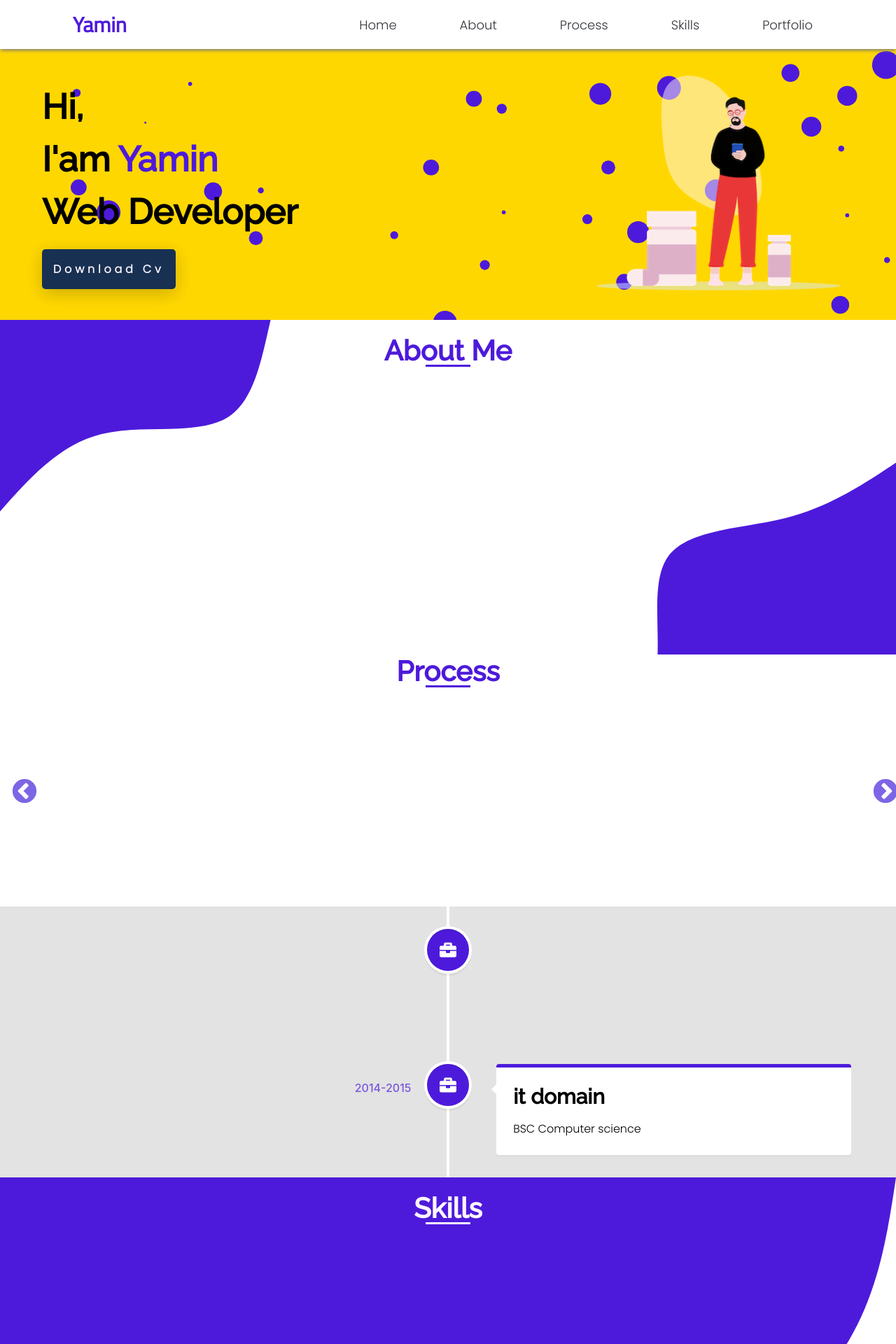
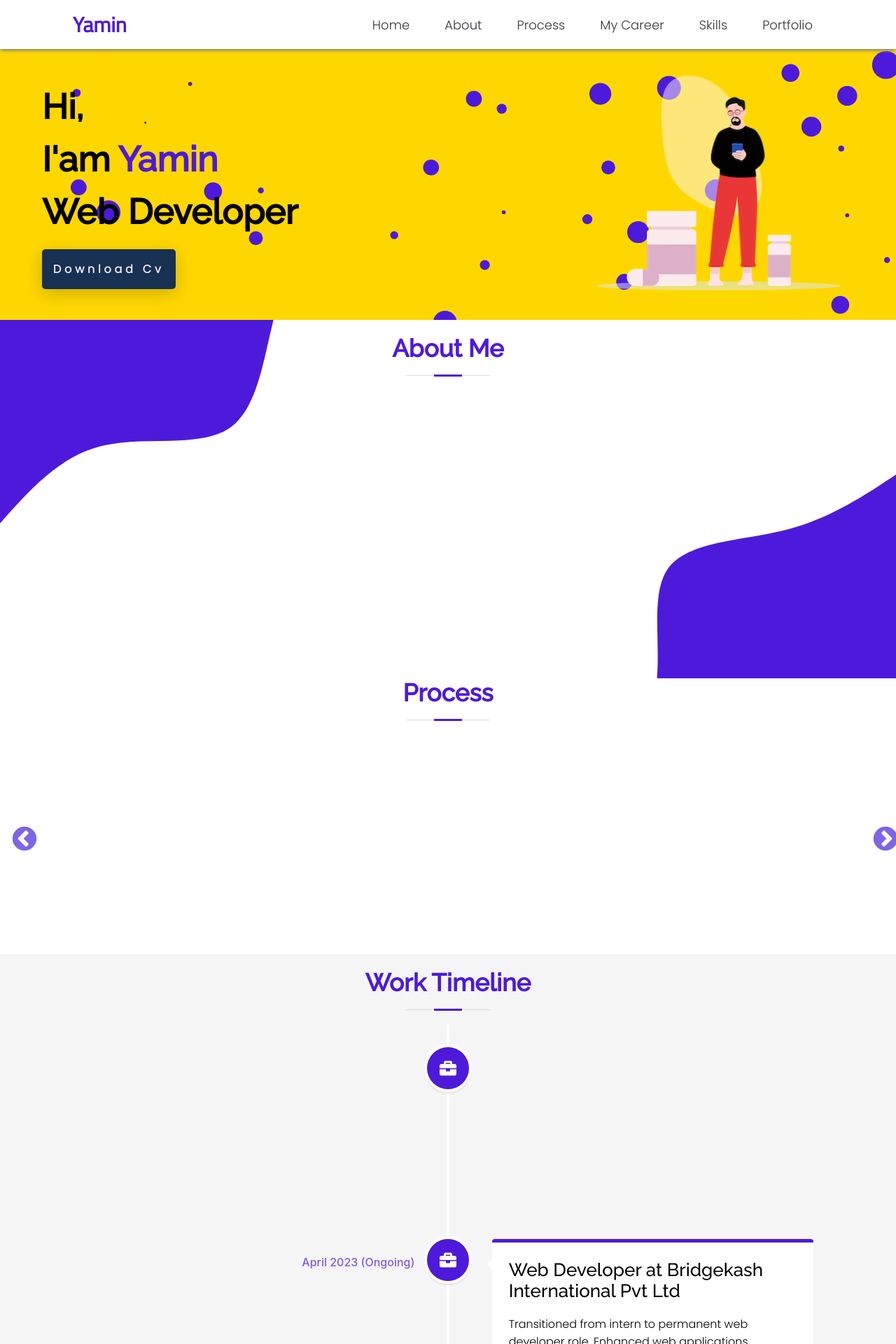
Before and after one commit to mohmmadyaminsurve/PortfolioReactJs, a React (Create React App) app: page / in a window 1280 px wide. Shown: the top 1920 px of the page at 70% size. Built offline with nearby package versions, Linux system fonts and the light colour scheme.

Commit message:
content and minor changes done

```diff
--- a/src/App.scss
+++ b/src/App.scss
@@ -174,7 +174,7 @@ h1 {
 }
 
 h2 {
-  font-size: 40px;
+  font-size: 35px;
 
   @include lg {
     font-size: 30px;
@@ -189,20 +189,47 @@ h3 {
   }
 }
 
+h4 {
+  font-size: 26px;
+  font-weight: 300;
+  margin-bottom: 20px;
+}
+
 .title {
   position: relative;
   color: $primary-color;
   text-align: center;
   width: -webkit-fill-available;
+  margin-bottom: 20px;
+  padding-bottom: 20px;
+  &::before {
+    content: "";
+    position: absolute;
+    display: block;
+    width: 120px;
+    height: 1px;
+    background: #ddd;
+    bottom: 1px;
+    left: calc(50% - 60px);
+  }
+
   &::after {
+    // position: absolute;
+    // content: "";
+    // width: 64px;
+    // height: 0.18rem;
+    // left: 0;
+    // right: 0;
+    // margin: auto;
+    // bottom: 0;
+    // background-color: $primary-color;
+    content: "";
     position: absolute;
-    content: "";
-    width: 64px;
-    height: 0.18rem;
-    left: 0;
-    right: 0;
-    margin: auto;
+    display: block;
+    width: 40px;
+    height: 3px;
+    background: $primary-color;
     bottom: 0;
-    background-color: $primary-color;
+    left: calc(50% - 20px);
   }
 }
--- a/src/components/Navbar.js
+++ b/src/components/Navbar.js
@@ -57,6 +57,20 @@ const Navbar = () => {
 
             <li className="nav-item">
               <Link
+                to="work"
+                className="nav-link"
+                spy={true}
+                smooth={true}
+                offset={-80}
+                duration={500}
+                onClick={closeMenu}
+              >
+                My Career
+              </Link>
+            </li>
+
+            <li className="nav-item">
+              <Link
                 to="skill"
                 className="nav-link"
                 spy={true}
--- a/src/components/Navbar.scss
+++ b/src/components/Navbar.scss
@@ -44,7 +44,7 @@ header {
 
   .nav-menu {
     @include flex;
-    column-gap: 60px;
+    column-gap: 20px;
 
     li {
       a {
--- a/src/components/Portfolio.js
+++ b/src/components/Portfolio.js
@@ -42,11 +42,10 @@ const Portfolio = () => {
                     <img src={websiteone} alt="" />
                   </div>
                   <div className="text-container">
-                    <h3> content1 </h3>
+                    <h3> Darjeeling Welfare Society </h3>
                     <p>
-                      Lorem ipsum dolor sit amet consectetur adipisicing elit. Temporibus at corporis amet autem tempora
-                      ut culpa dolore totam a, vero est, aspernatur molestias ex deleniti cum. Repudiandae officiis
-                      quaerat doloremque?
+                      NGO website led by former Indian Foreign Secretary, Harsh Vardhan Shringla. Showcasing impactful
+                      projects and initiatives dedicated to positive change and social betterment.
                     </p>
                   </div>
                 </div>
@@ -56,11 +55,10 @@ const Portfolio = () => {
                     <img src="/" alt="" />
                   </div>
                   <div className="text-container">
-                    <h3> content1 </h3>
+                    <h3> Nehar Kar Wig Studio </h3>
                     <p>
-                      Lorem ipsum dolor sit amet consectetur adipisicing elit. Temporibus at corporis amet autem tempora
-                      ut culpa dolore totam a, vero est, aspernatur molestias ex deleniti cum. Repudiandae officiis
-                      quaerat doloremque?
+                      Tailored website design for Nehar Kar Wig Studio, showcasing their diverse range of wig products
+                      and services. Designed to provide an intuitive and engaging user experience.
                     </p>
                   </div>
                 </div>
@@ -70,33 +68,85 @@ const Portfolio = () => {
                     <img src="/" alt="" />
                   </div>
                   <div className="text-container">
-                    <h3> content1 </h3>
+                    <h3> FigureSlim </h3>
                     <p>
-                      Lorem ipsum dolor sit amet consectetur adipisicing elit. Temporibus at corporis amet autem tempora
-                      ut culpa dolore totam a, vero est, aspernatur molestias ex deleniti cum. Repudiandae officiis
-                      quaerat doloremque?
+                      Custom website design for FigureSlim, dedicated to promoting health and wellness. Explore their
+                      range of products and services for a healthier lifestyle, all within an intuitive online
+                      environment.
+                    </p>
+                  </div>
+                </div>
+
+                <div className={showtab === 1 ? "content content-active " : "content"}>
+                  <div className="image-container">
+                    <img src="/" alt="" />
+                  </div>
+                  <div className="text-container">
+                    <h3> Neuron Capacitor</h3>
+                    <p>
+                      Innovative website design for "Neuron Capacitor," showcasing cutting-edge technology and
+                      solutions. Explore the future of innovation in an engaging online environment.
+                    </p>
+                  </div>
+                </div>
+
+                <div className={showtab === 1 ? "content content-active " : "content"}>
+                  <div className="image-container">
+                    <img src="/" alt="" />
+                  </div>
+                  <div className="text-container">
+                    <h3> Friends Foundation</h3>
+                    <p>
+                      Tailored website design for "Friends Foundation," a platform dedicated to charitable initiatives
+                      and community support. Discover their mission, projects, and how they're making a positive impact,
+                      all within an easy-to-navigate digital space.
+                    </p>
+                  </div>
+                </div>
+
+                <div className={showtab === 1 ? "content content-active " : "content"}>
+                  <div className="image-container">
+                    <img src="/" alt="" />
+                  </div>
+                  <div className="text-container">
+                    <h3> Retreat Pest Management </h3>
+                    <p>
+                      Custom website design for "Retreat Pest Management," your go-to solution for pest control and
+                      management. Explore their services and expertise in a user-friendly online environment.
+                    </p>
+                  </div>
+                </div>
+
+                <div className={showtab === 1 ? "content content-active " : "content"}>
+                  <div className="image-container">
+                    <img src="/" alt="" />
+                  </div>
+                  <div className="text-container">
+                    <h3> Guardian Angels Security</h3>
+                    <p>
+                      Tailored website design for "Guardian Angels Security," your trusted partner in safeguarding homes
+                      and businesses. Explore their security solutions and services within a user-friendly online
+                      platform.
                     </p>
                   </div>
                 </div>
               </div>
 
               <div className={showtab === 2 ? "content content-active " : "content"}>
-                <p>
-                  Lorem ipsum dolor sit amet consectetur adipisicing elit. Temporibus at corporis amet autem tempora ut
-                  culpa dolore totam a, vero est, aspernatur molestias ex deleniti cum. Repudiandae officiis quaerat
-                  doloremque?
-                </p>
-                <h3> Content 2</h3>
+                <div className="image-container">
+                  <img src="/" alt="" />
+                </div>
+                <div className="text-container">
+                  <h3> AutoParts24</h3>
+                  <p>
+                    Custom website design for "AutoParts24," your one-stop destination for automotive parts and
+                    accessories. Explore their extensive inventory and find the right components for your vehicle, all
+                    in a user-friendly online environment.
+                  </p>
+                </div>
               </div>
 
-              <div className={showtab === 3 ? "content content-active " : "content "}>
-                <p>
-                  Lorem ipsum dolor sit amet consectetur adipisicing elit. Temporibus at corporis amet autem tempora ut
-                  culpa dolore totam a, vero est, aspernatur molestias ex deleniti cum. Repudiandae officiis quaerat
-                  doloremque?
-                </p>
-                <h3> Content 3</h3>
-              </div>
+              <div className={showtab === 3 ? "content content-active " : "content "}></div>
             </div>
           </div>
         </div>
--- a/src/components/Work.js
+++ b/src/components/Work.js
@@ -9,27 +9,36 @@ const Work = () => {
   return (
     <>
       <section className="Work" id="work">
+        <div className="section-wrap">
+          <h2 className="title">Work Timeline</h2>
           <VerticalTimeline lineColor="white">
             <VerticalTimelineElement
               className="vertical-timeline-element--education"
               iconStyle={{ background: "#4d1adb", color: "#fff" }}
               icon={<FaBriefcase />}
-            date="2014-2015"
+              date="March 2023 to April 2023"
             >
-            <h3>it domain</h3>
-            <p> BSC Computer science</p>
+              <h4>Web Developer Internship at Bridgekash International Pvt Ltd</h4>
+              <p>
+                Internship in web development. Collaborated with developers, worked on front-end and back-end projects,
+                and gained valuable coding experience.
+              </p>
             </VerticalTimelineElement>
 
             <VerticalTimelineElement
               className="vertical-timeline-element--education"
               iconStyle={{ background: "#4d1adb", color: "#fff" }}
               icon={<FaBriefcase />}
-            date="2014-2015"
+              date="April 2023 (Ongoing)"
             >
-            <h3>it domain</h3>
-            <p> BSC Computer science</p>
+              <h4>Web Developer at Bridgekash International Pvt Ltd</h4>
+              <p>
+                Transitioned from intern to permanent web developer role. Enhanced web applications, contributed to new
+                features, and optimized user experience.
+              </p>
             </VerticalTimelineElement>
           </VerticalTimeline>
+        </div>
       </section>
     </>
   );
--- a/src/components/Work.scss
+++ b/src/components/Work.scss
@@ -1,7 +1,7 @@
 @import "src/App.scss";
 
 .Work {
-  background-color: #e3e3e3;
+  background-color: #f5f5f5;
 }
 
 .vertical-timeline-element-content {
```
Lines whose indentation alone changed are shown as unchanged.
